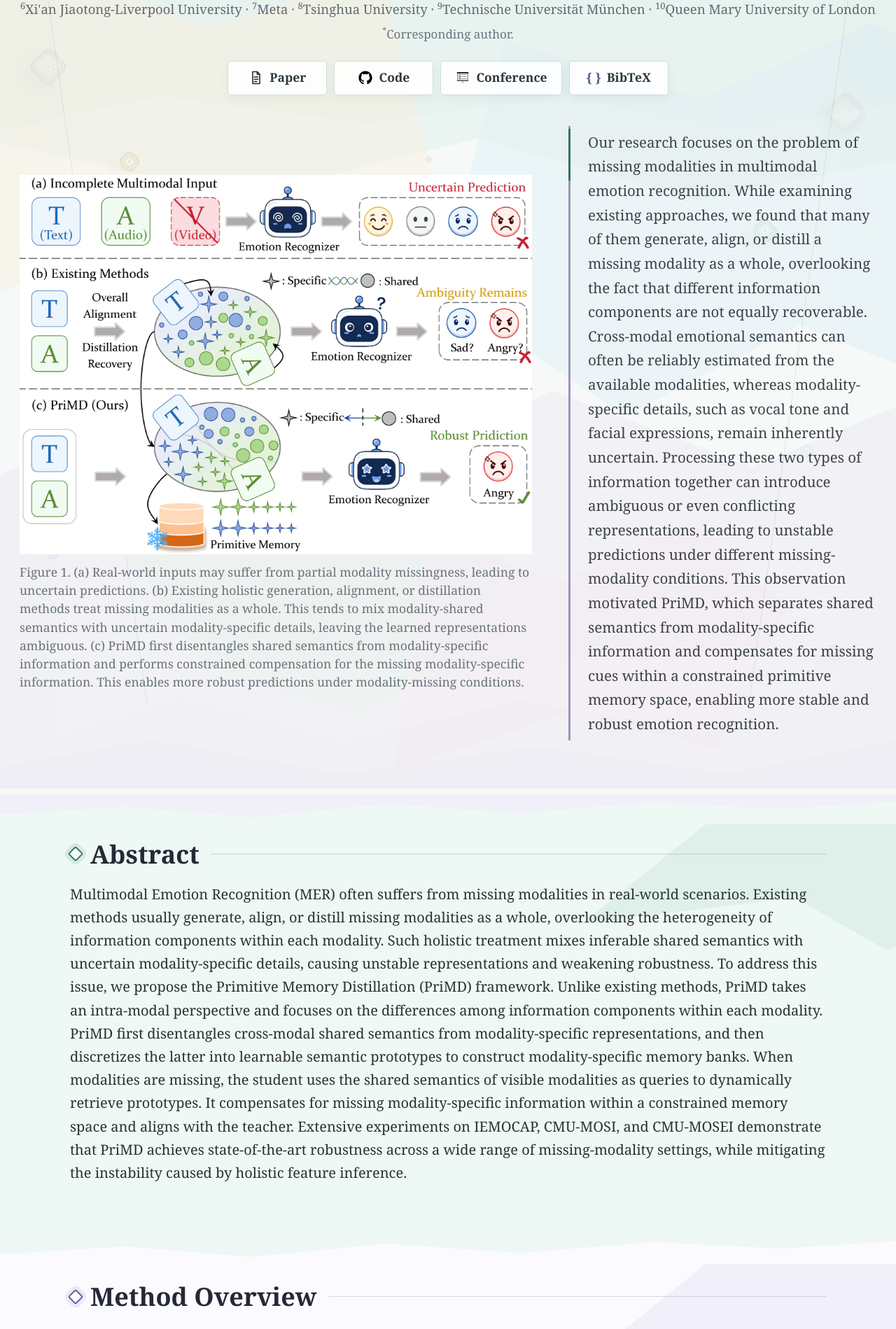
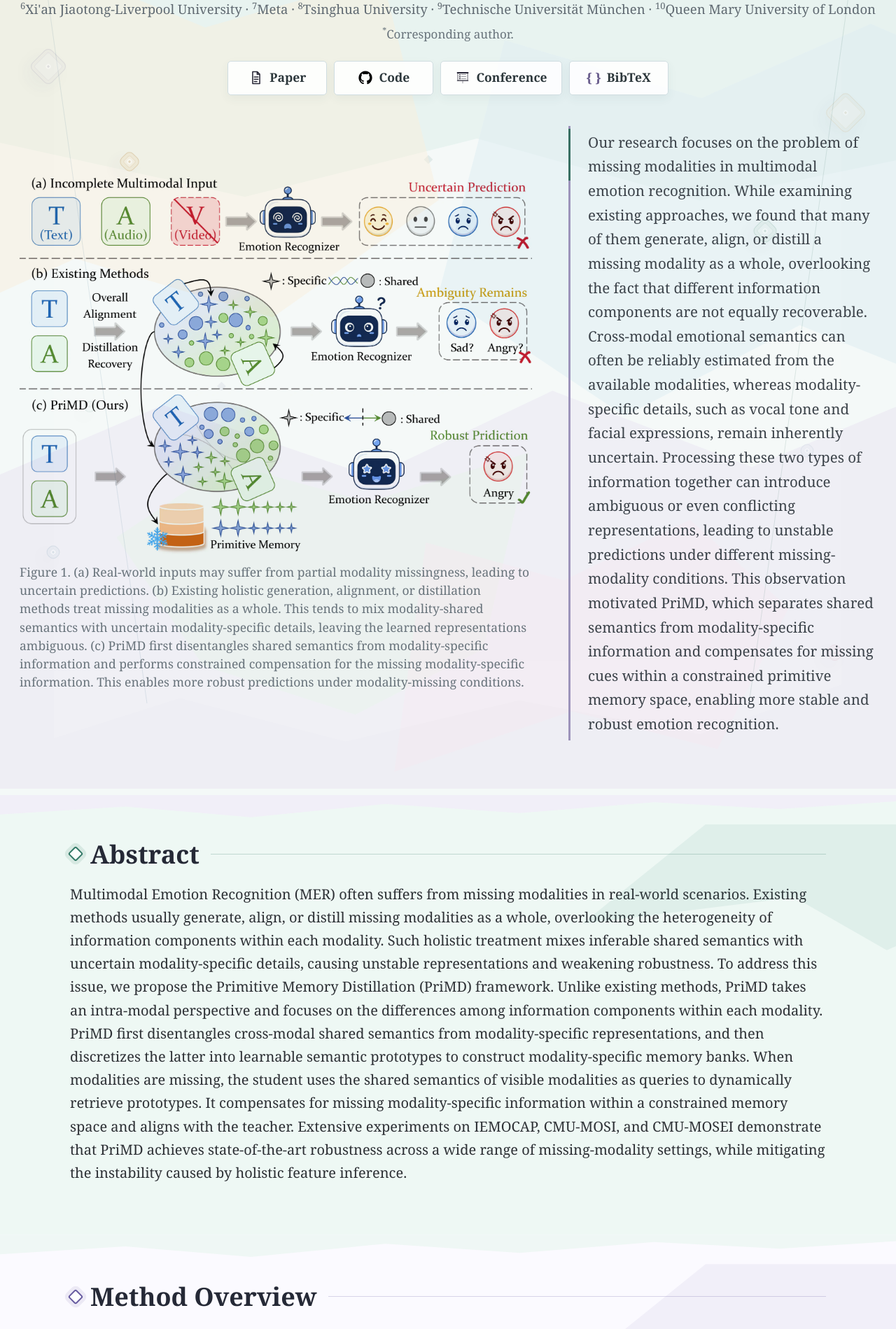
Before and after one commit to JiaqiZhang-Sengoku/JiaqiZhang-Sengoku.github.io, a Jekyll site: the page built from Web/PriMD/index.html, in a window 1280 px wide. Shown: the part 472-2371 px from the top of the page at 70% size. Built offline with Jekyll 4.4.1, drawn with Linux system fonts in a browser that asks for light colours.

Commit message:
20260707

```diff
--- a/Web/PriMD/index.html
+++ b/Web/PriMD/index.html
@@ -13,7 +13,7 @@
   <link rel="icon" type="image/webp" sizes="1024x1024" href="/Web/PriMD/PriMD_Logo.webp?v=20260829-hd">
   <link rel="apple-touch-icon" href="/Web/PriMD/PriMD_Logo.webp?v=20260829-hd">
   <link rel="shortcut icon" type="image/webp" href="/Web/PriMD/PriMD_Logo.webp?v=20260829-hd">
-  <link rel="stylesheet" href="/Web/PriMD/styles.css?v=20260829-blend-scale">
+  <link rel="stylesheet" href="/Web/PriMD/styles.css?v=20260829-blend-scale-2">
 </head>
 <body>
   <main>
--- a/Web/PriMD/styles.css
+++ b/Web/PriMD/styles.css
@@ -625,7 +625,7 @@
 
 .section {
   position: relative;
-  z-index: 1;
+  z-index: auto;
   max-width: 1240px;
   margin: 0 auto;
   padding: 66px 28px 62px;
@@ -871,7 +871,7 @@
 
 .hero-story {
   position: relative;
-  z-index: 1;
+  z-index: auto;
   display: grid;
   grid-template-columns: minmax(0, 760px) minmax(440px, 1fr);
   align-items: center;
@@ -881,17 +881,7 @@
 }
 
 .hero-story::before {
-  content: "";
-  position: absolute;
-  z-index: -1;
-  top: -42px;
-  bottom: -48px;
-  left: 50%;
-  width: 100vw;
-  border: 0;
-  background: rgba(255, 255, 255, 0.12);
-  clip-path: polygon(0 5%, 18% 0, 41% 4%, 63% 0, 82% 5%, 100% 1%, 100% 95%, 81% 100%, 60% 96%, 38% 100%, 17% 95%, 0 99%);
-  transform: translateX(-50%);
+  display: none;
 }
 
 .hero-figure {
```
